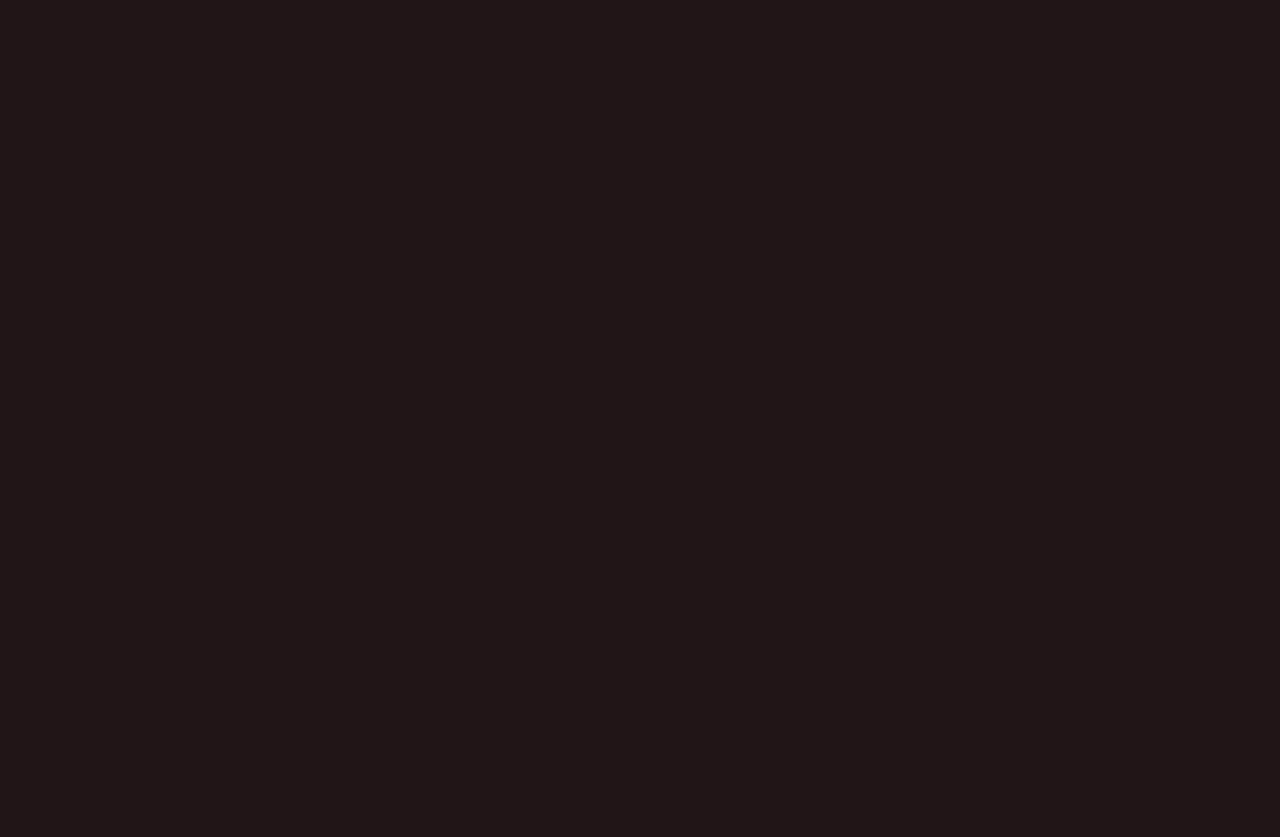
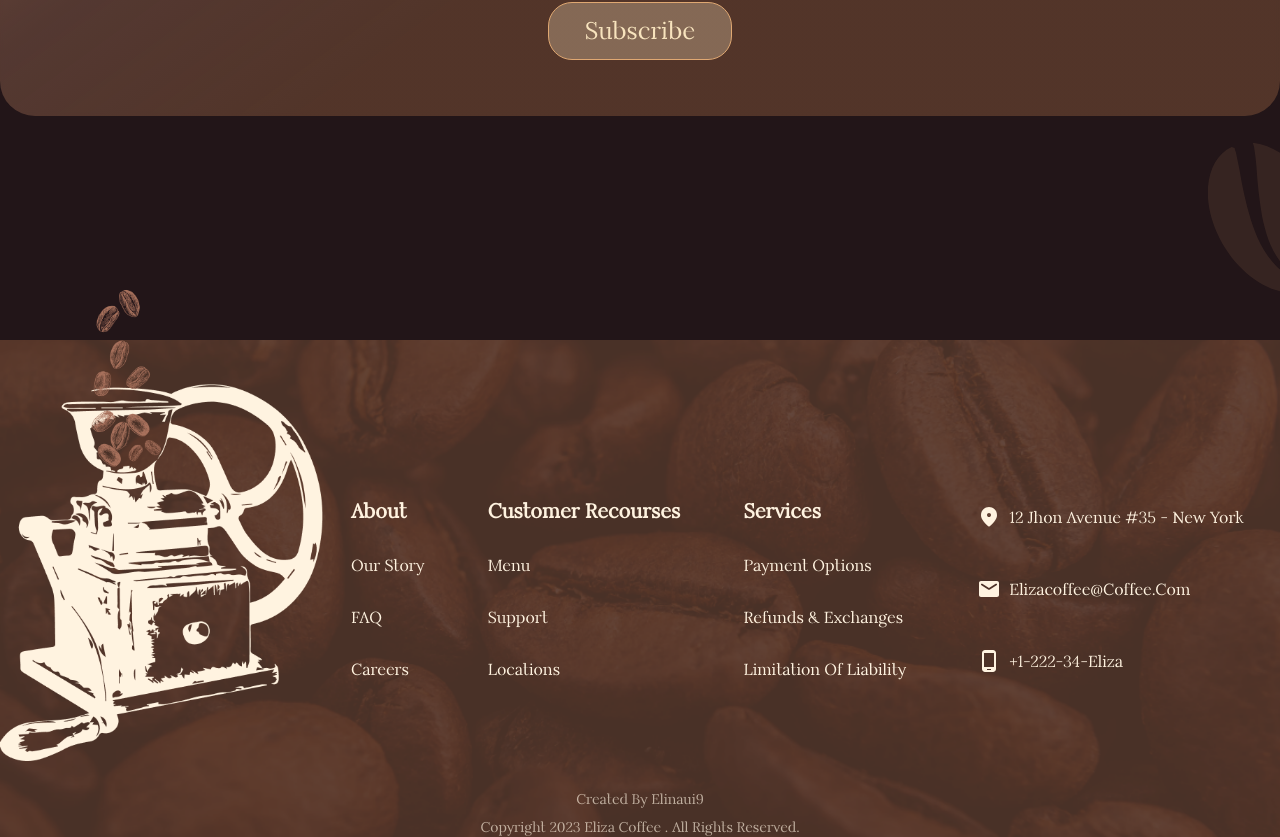
Before and after one commit to AmirHashemi77/coffeshop, a React (Create React App) app: page / in a window 1280 px wide. Shown: the part 5946-6783 px from the top of the page. Before the commit the page ends 5638 px from the top, so only its background shows below. Built offline with nearby package versions, Linux system fonts and the light colour scheme; the HTML template or start-up script is replaced by a standard one.

Commit message:
create footer

```diff
--- a/src/App.js
+++ b/src/App.js
@@ -11,6 +11,8 @@
 import RecommendedSection from './Component/RecommendedSection /RecommendedSection';
 import PopularMenu from './Component/PopularMenu/PopularMenu';
 import OurBlog from './Component/OurBlog/OurBlog';
+import EmailSection from './Component/EmailInput/EmailSection';
+import Footer from './Component/Footer/Footer';
 
 
 
@@ -44,6 +46,10 @@
       <PopularMenu/>
       {/* our blog */}
       <OurBlog/>
+      {/* email section */}
+      <EmailSection/>
+      {/* footer */}
+      <Footer/>
 
     </>
   );
--- /dev/null
+++ b/src/Component/EmailInput/EmailSection.js
@@ -0,0 +1,22 @@
+import React from 'react';
+
+const EmailSection = () => {
+    return (
+        <div className='w-full my-32 bg-card-slider2 py-14 px-5 relative'>
+            <div className='flex flex-col items-center gap-14'>
+                <p className='text-center font-leiko text-[#F8E4BE] text-xl'>subscribe to our newsletter, discounts and promotions</p>
+                <div className='flex items-center max-w-xl mx-auto bg-white rounded-[12px] pr-6 pl-3 border boreder-[#D6D6D6]'>
+                    <img src="/images/icon/fluent_alert-16-regular.svg" alt="" />
+                    <input type="text" className='py-3 pr-6 pl-3 placeholder:text-[#9D8781] rounded-[12px] focus:outline-none' placeholder='Your Email Address' />
+                </div>
+                <button className='btn bg-btn2 rounded-3xl py-3 px-9 text-[#F8E4BE] font-leiko text-2xl'>Subscribe</button>
+
+                <div className='hidden absolute -bottom-44 right-0 rotate-180 md:block z-0 -scale-y-100'>
+                <img src="/images/icon/bg-cofe.svg" alt="" />
+            </div>
+            </div>
+        </div>
+    );
+};
+
+export default EmailSection;
--- /dev/null
+++ b/src/Component/Footer/Footer.js
@@ -0,0 +1,60 @@
+import React from 'react';
+
+const Footer = () => {
+    return (
+        <footer className='w-full mt-56 bg-footer relative py-3 '>
+            <div className='max-w-7xl mx-auto'>
+                    <div className='flex flex-col items-center justify-between md:flex-row'>
+                        <div className='flex items-center justify-center img-footer p-5 md:p-0'>
+                            <img src="/images/Footer Img.png" alt="" className='md:-translate-y-16'/>
+                        </div>
+                        <div className='flex items-center justify-between flex-1 flex-wrap gap-y-10'>
+                                <ul className='flex flex-col items-start gap-7 py-5 px-7'>
+                                <li className='capitalize text-[#FFF3E0] font-leiko text-xl font-bold'>About</li>
+                                <li><a className='capitalize text-[#FFF3E0] font-leiko text-base' href="/">our story</a></li>
+                                <li><a className='capitalize text-[#FFF3E0] font-leiko text-base' href="/">FAQ</a></li>
+                                <li><a className='capitalize text-[#FFF3E0] font-leiko text-base' href="/">careers</a></li>
+                                </ul>
+                                <ul className='flex flex-col items-start gap-7 py-5 px-7'>
+                                <li className='capitalize text-[#FFF3E0] font-leiko text-xl font-bold'>customer recourses </li>
+                                <li><a className='capitalize text-[#FFF3E0] font-leiko text-base' href="/">menu</a></li>
+                                <li><a className='capitalize text-[#FFF3E0] font-leiko text-base' href="/">support</a></li>
+                                <li><a className='capitalize text-[#FFF3E0] font-leiko text-base' href="/">locations</a></li>
+                                </ul>
+                                <ul className='flex flex-col items-start gap-7 py-5 px-7'>
+                                <li className='capitalize text-[#FFF3E0] font-leiko text-xl font-bold'>Services</li>
+                                <li><a className='capitalize text-[#FFF3E0] font-leiko text-base' href="/">payment options</a></li>
+                                <li><a className='capitalize text-[#FFF3E0] font-leiko text-base' href="/">refunds & exchanges </a></li>
+                                <li><a className='capitalize text-[#FFF3E0] font-leiko text-base' href="/">limitation of liability </a></li>
+                                </ul>
+                                <ul className='flex flex-col items-start gap-7 py-5 px-7'>
+
+                                    <li className='flex items-center gap-2 py-[10px] px-2'>
+                                        <img src="/images/icon/material-symbols_location-on-rounded.svg" alt="" />
+                                        <span className='capitalize text-[#FFF3E0] font-leiko text-base'>12 jhon Avenue #35 - new York </span>
+                                    </li>
+                                    <li className='flex items-center gap-2 py-[10px] px-2'>
+                                        <img src="/images/icon/ic_round-email.svg" alt="" />
+                                        <span className='capitalize text-[#FFF3E0] font-leiko text-base'>elizacoffee@coffee.com</span>
+                                    </li>
+                                    <li className='flex items-center gap-2 py-[10px] px-2'>
+                                        <img src="/images/icon/ic_outline-phone-android.svg" alt="" />
+                                        <span className='capitalize text-[#FFF3E0] font-leiko text-base'>+1-222-34-eliza</span>
+                                    </li>
+
+
+                                </ul>
+                        </div>
+                    </div>
+                    <div className='flex flex-col items-center gap-2 mx-auto mt-5 xl:absolute xl:bottom-0 xl:left-1/2 xl:-translate-x-1/2'>
+                        <p className='capitalize font-leiko text-sm text-center text-[#fff3e0a6]'>Created By Elinaui9 </p>
+                        <p className='capitalize font-leiko text-sm text-center text-[#fff3e0a6]'>Copyright 2023 Eliza Coffee . All rights reserved.</p>
+                    </div>
+
+            </div>
+
+        </footer>
+    );
+};
+
+export default Footer;
--- a/src/index.css
+++ b/src/index.css
@@ -294,3 +294,13 @@
     grid-auto-columns: calc(40%);
   }
 }
+
+.bg-footer{
+  background: url('/public/images/Bg\ footer.png') center center no-repeat, rgba(173, 113, 74, 0.35) center center no-repeat ;
+  background-size: cover;
+}
+.img-footer{
+  width: 323.048px;
+height: 473.548px;
+
+}
```
